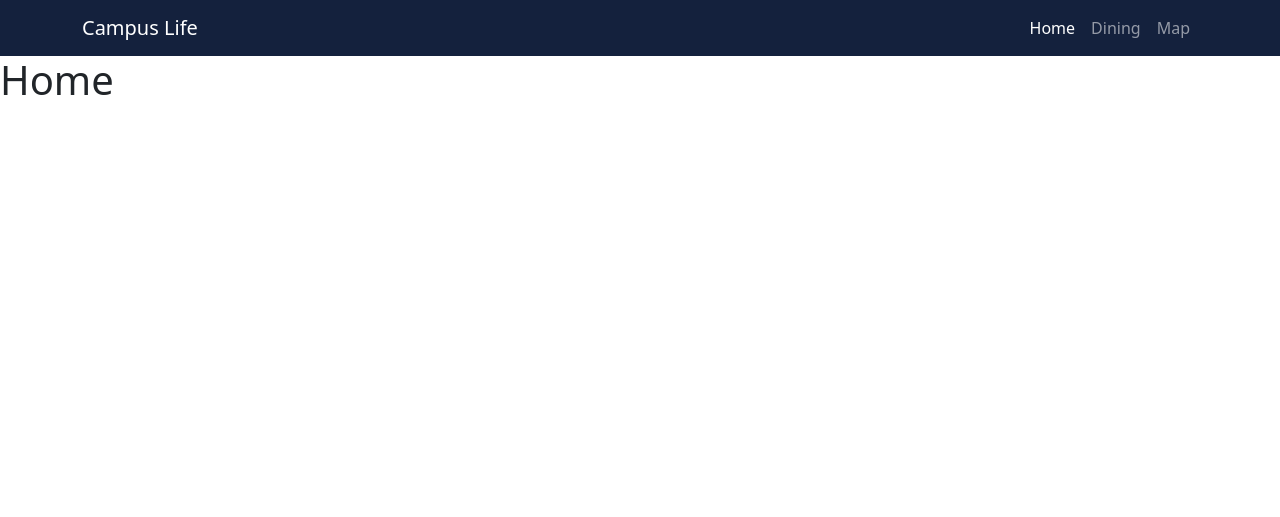
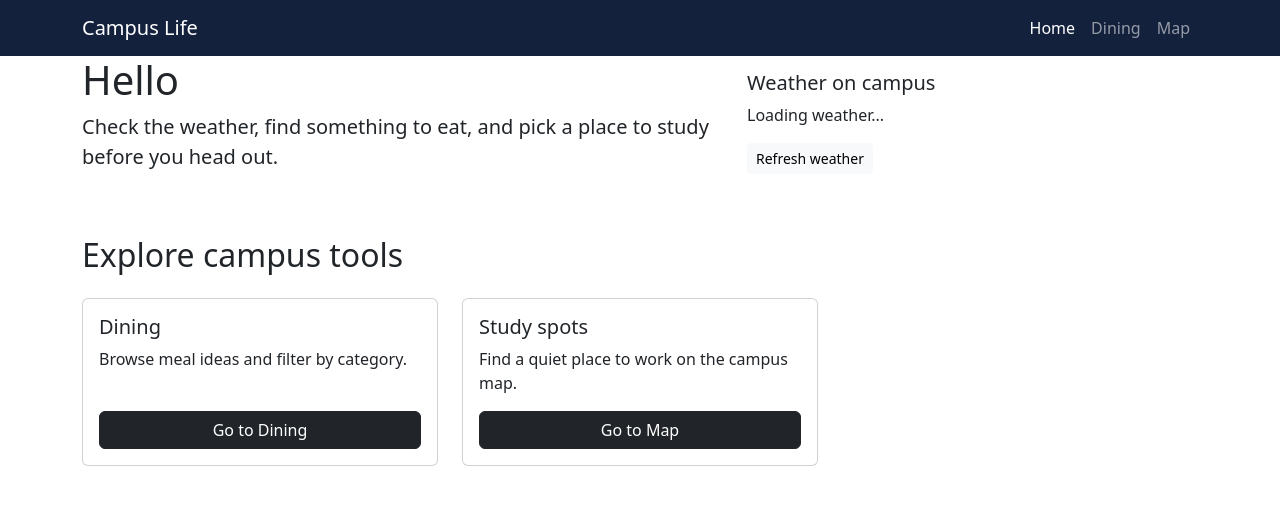
Before and after one commit to bsalty6/campus-life-super-app, a plain HTML site: page index.html in a window 1280 px wide. Drawn offline with nearby package versions, Linux system fonts and the light colour scheme.

Commit message:
Add hero and feature cards to home page

```diff
--- a/index.html
+++ b/index.html
@@ -27,10 +27,55 @@
     </div>
   </nav>
 </header>
-  <main>
-    <h1>Home</h1>
-    <!-- TODO: page content -->
-  </main>
+  <main id="main">
+  <!-- Hero: greeting, clock, and weather card -->
+  <section class="hero">
+    <div class="container">
+      <div class="row align-items-center g-4">
+        <div class="col-lg-7">
+          <h1 id="greeting">Hello</h1>
+          <p class="lead">Check the weather, find something to eat, and pick a place to study before you head out.</p>
+          <p id="clock" class="clock"></p>
+        </div>
+        <div class="col-lg-5">
+          <section class="weather-card" aria-labelledby="weather-heading">
+            <h2 id="weather-heading" class="h5">Weather on campus</h2>
+            <p id="weather-status" class="mb-1" aria-live="polite">Loading weather...</p>
+            <p id="weather-temp" class="weather-temp"></p>
+            <p id="weather-desc" class="mb-1"></p>
+            <p id="weather-tip" class="mb-3"></p>
+            <button id="refresh-weather" type="button" class="btn btn-light btn-sm">Refresh weather</button>
+          </section>
+        </div>
+      </div>
+    </div>
+  </section>
+
+  <!-- Feature cards linking to the other pages -->
+  <section class="container py-5" aria-labelledby="tools-heading">
+    <h2 id="tools-heading" class="mb-4">Explore campus tools</h2>
+    <div class="row g-4">
+      <div class="col-md-6 col-lg-4">
+        <article class="card feature-card h-100">
+          <div class="card-body d-flex flex-column">
+            <h3 class="h5 card-title">Dining</h3>
+            <p class="card-text">Browse meal ideas and filter by category.</p>
+            <a href="dining.html" class="btn btn-dark mt-auto">Go to Dining</a>
+          </div>
+        </article>
+      </div>
+      <div class="col-md-6 col-lg-4">
+        <article class="card feature-card h-100">
+          <div class="card-body d-flex flex-column">
+            <h3 class="h5 card-title">Study spots</h3>
+            <p class="card-text">Find a quiet place to work on the campus map.</p>
+            <a href="map.html" class="btn btn-dark mt-auto">Go to Map</a>
+          </div>
+        </article>
+      </div>
+    </div>
+  </section>
+</main>
 
   <!-- TODO: footer -->
 
```
